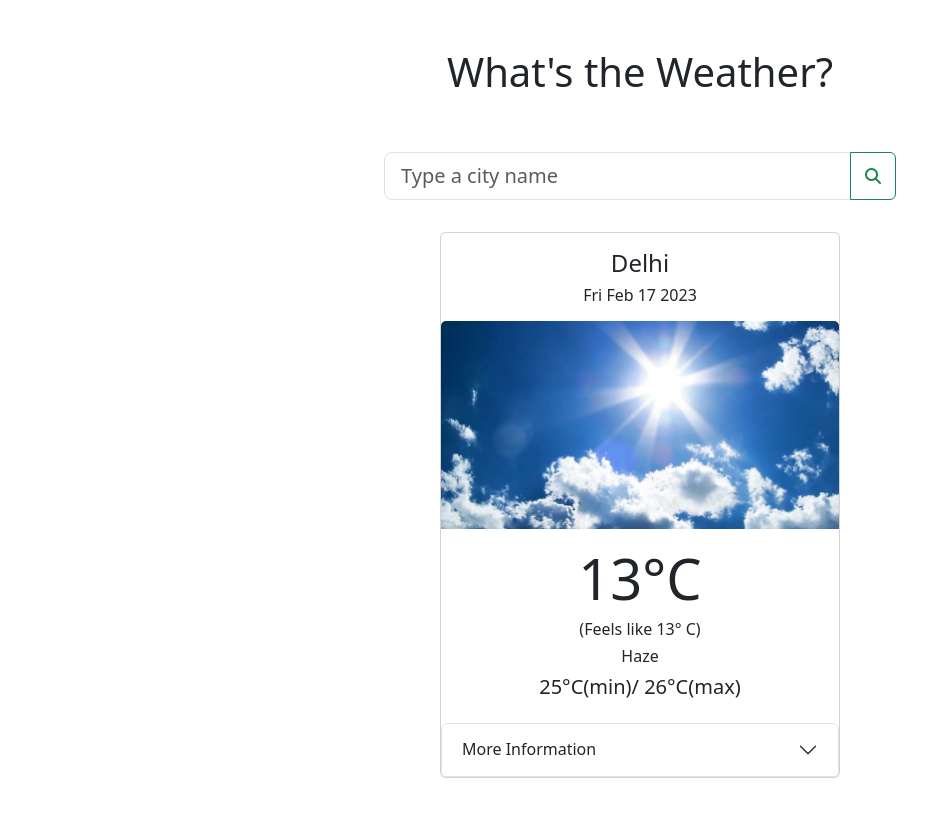
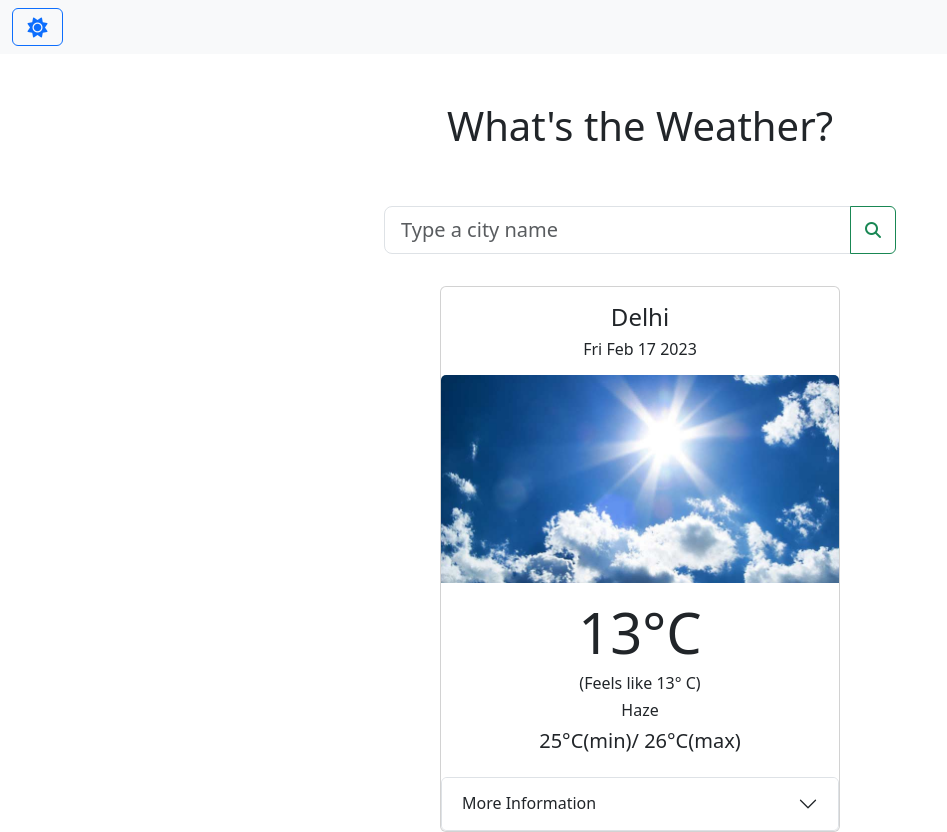
Before and after one commit to nithyabz/mern-stack-dev, a plain HTML site: page public/weather.html in a window 1280 px wide. Shown: the whole page, without its empty margins (0-947 px from the left). Before the commit the page ends 800 px from the top, so only its background shows below. Drawn offline with nearby package versions, Linux system fonts and the light colour scheme.

Commit message:
added theme change and clear

```diff
--- a/public/weather.html
+++ b/public/weather.html
@@ -29,6 +29,13 @@
 
 </head>
 <body>
+    <nav class="navbar bg-body-tertiary">
+        <div class="container-fluid">
+            <button id="theme" onclick="themeLightDark()" type="button" class="btn btn-outline-primary"><i
+                    class="fas fa-sun fa-lg fa-fw"></i></button>
+
+        </div>
+    </nav>
     <div class = "container main-container mt-5">
         <h1>What's the Weather?</h1>
         <div id = "inputBox" class="input-group mb-3 mt-5">
@@ -88,6 +95,7 @@
         searchBox.addEventListener("keypress", function(event){
             if(event.keyCode == 13){
                 getWeatherReport(searchBox.value);
+                searchBox.value = "";
             }
         })
         function getWeatherReport(city){
@@ -130,6 +138,20 @@
             visibility.innerHTML = `<span>Visibility</span> ${currentWeather.visibility}`
             windSpeed.innerHTML = `<span>Wind Speed</span> ${currentWeather.wind.speed}`
         }
+        let light = true;
+        function themeLightDark() {
+            let theme = document.getElementById("theme");
+            if (light) {
+                light = false
+                document.documentElement.setAttribute('data-bs-theme', 'dark')
+                theme.innerHTML = `<i class="fas fa-sun fa-lg fa-fw"></i>`
+            } else {
+                light = true
+                document.documentElement.setAttribute('data-bs-theme', 'light')
+                theme.innerHTML = `<i class="fas fa-moon fa-lg fa-fw"></i>`
+            }
+
+        }
         function manageImage(weatherType) {
             if (weatherType === 'Clear') {
 
```
